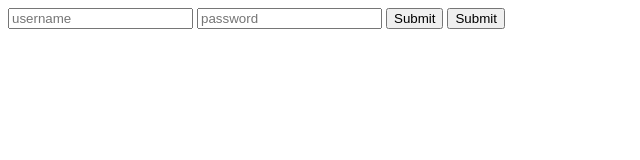
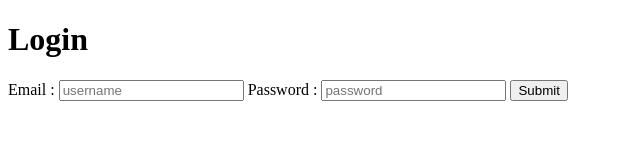
Before and after one commit to asbadve/web_bootcamp, a plain HTML site: page forms.html in a window 1280 px wide. Shown: the whole page, without its empty margins (0-640 px from the left). Drawn offline with Linux system fonts and the light colour scheme.

Commit message:
learn upto forms

```diff
--- a/forms.html
+++ b/forms.html
@@ -1,15 +1,29 @@
 <!DOCTYPE html>
 <html lang="en">
+
 <head>
     <meta charset="UTF-8">
     <meta name="viewport" content="width=device-width, initial-scale=1.0">
     <meta http-equiv="X-UA-Compatible" content="ie=edge">
     <title>Forms</title>
 </head>
+
 <body>
-    <input type="text" placeholder="username">
-    <input type="password" placeholder="password">
-    <button>Submit</button>
-    <input type="submit">
+
+    <!-- action - where data is send to -->
+    <!-- method - what http method (get/post) -->
+
+    <form action="http://www.wikipedia.org" method="GET">
+
+        <h1>Login</h1>
+
+        <!-- alternate syntax for lable -->
+        <label for="username">Email :</label> <input type="email"  name="username" placeholder="username" id="username" required>
+
+
+        <label>Password : <input type="password" name="password" placeholder="password" required></label>
+        <input type="submit">
+    </form>
 </body>
+
 </html>
```
